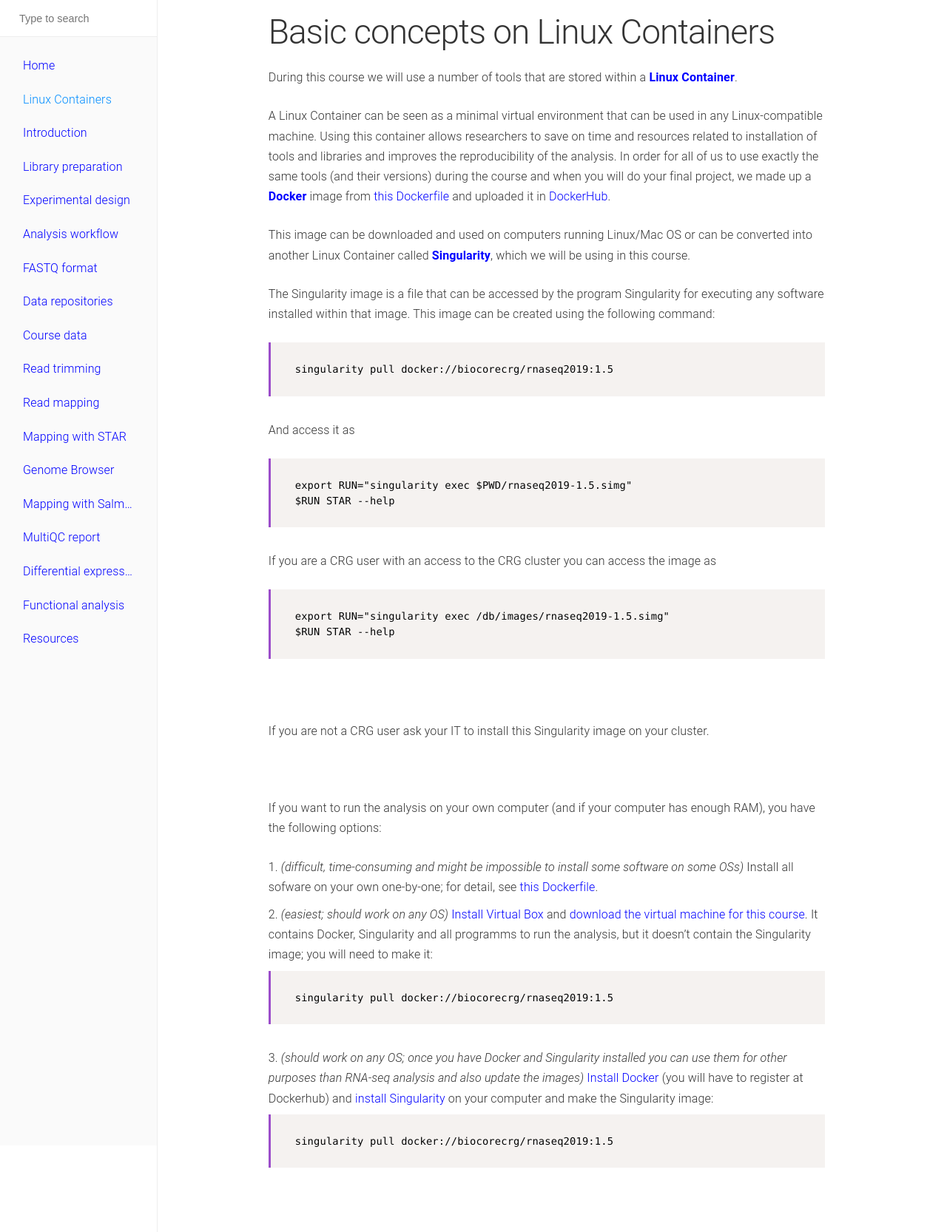
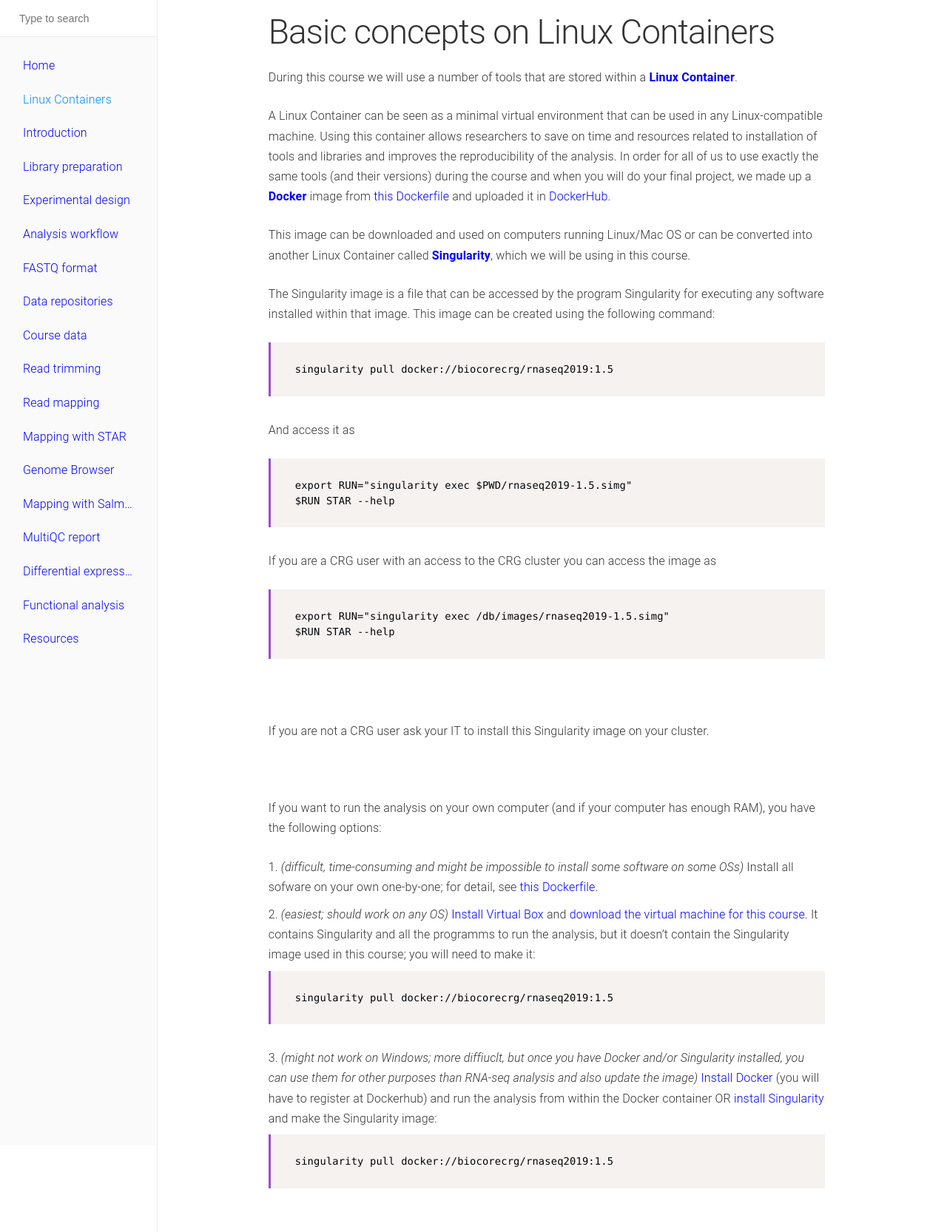
Before and after one commit to biocorecrg/RNAseq_course_2019, a Jekyll site: the page built from docs/linux_containers.md, in a window 1280 px wide. Shown: the whole page at 74% size. Built offline with Jekyll 4.4.1, drawn with Linux system fonts in a browser that asks for light colours.

Commit message:
Update linux_containers.md

````diff
--- a/docs/linux_containers.md
+++ b/docs/linux_containers.md
@@ -40,12 +40,12 @@ If you are not a CRG user ask your IT to install this Singularity image on your
 
 If you want to run the analysis on your own computer (and if your computer has enough RAM), you have the following options:
 1. *(difficult, time-consuming and might be impossible to install some software on some OSs)* Install all sofware on your own one-by-one; for detail, see [this Dockerfile](https://github.com/biocorecrg/RNAseq_course_2019/blob/master/Dockerfile).
-2. *(easiest; should work on any OS)* [Install Virtual Box](https://www.virtualbox.org/wiki/Downloads) and [download the virtual machine for this course](https://public-docs.crg.es/biocore/projects/training/vm/2019/). It contains Docker, Singularity and all programms to run the analysis, but it doesn't contain the Singularity image; you will need to make it:
+2. *(easiest; should work on any OS)* [Install Virtual Box](https://www.virtualbox.org/wiki/Downloads) and [download the virtual machine for this course](https://public-docs.crg.es/biocore/projects/training/vm/2019/). It contains Singularity and all the programms to run the analysis, but it doesn't contain the Singularity image used in this course; you will need to make it:
 ```{bash}
 singularity pull docker://biocorecrg/rnaseq2019:1.5
 ```
 
-3. *(should work on any OS; once you have Docker and Singularity installed you can use them for other purposes than RNA-seq analysis and also update the images)* [Install Docker](https://docs.docker.com/v17.12/install/) (you will have to register at Dockerhub) and [install Singularity](https://www.sylabs.io/guides/3.0/user-guide/installation.html) on your computer and make the Singularity image:
+3. *(might not work on Windows; more diffiuclt, but once you have Docker and/or Singularity installed, you can use them for other purposes than RNA-seq analysis and also update the image)* [Install Docker](https://docs.docker.com/v17.12/install/) (you will have to register at Dockerhub) and run the analysis from within the Docker container OR [install Singularity](https://www.sylabs.io/guides/3.0/user-guide/installation.html) and make the Singularity image:
 ```{bash}
 singularity pull docker://biocorecrg/rnaseq2019:1.5
 ```
````
